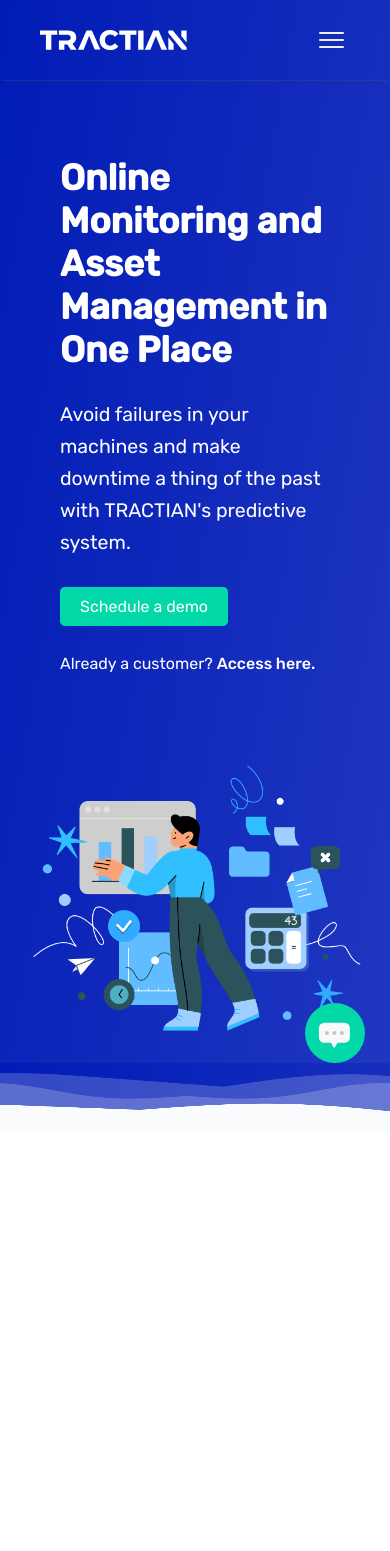
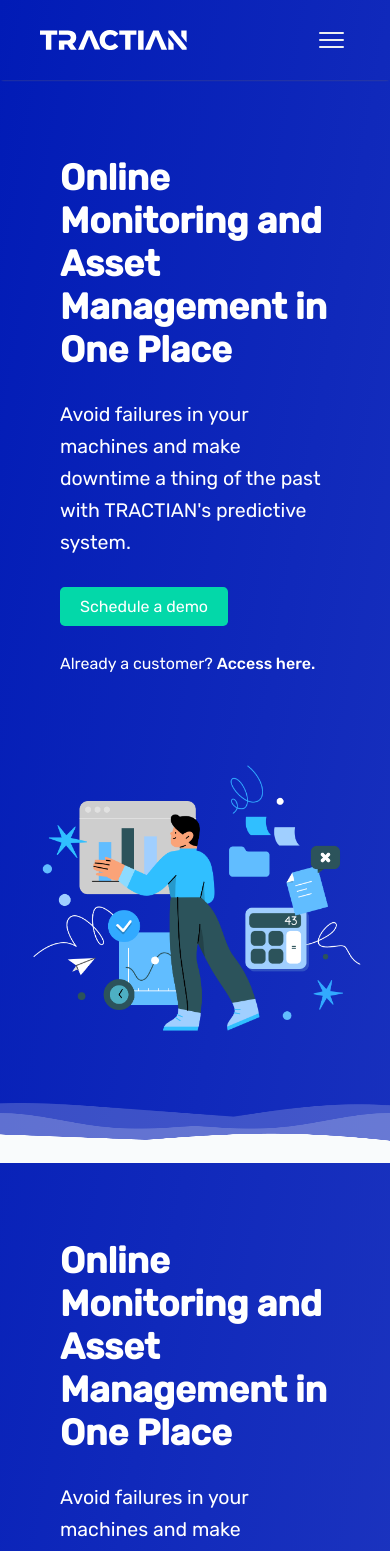
Before and after one commit to pedrotrasfereti/tractian-landing-page, a React (Vite) app: page / in a window 390 px wide. Shown: the top 1551 px of the page. Before the commit the page ends 1133 px from the top, so only its background shows below. Built offline with nearby package versions, Linux system fonts and the light colour scheme.

Commit message:
fix: waves positioning

```diff
--- a/src/App.tsx
+++ b/src/App.tsx
@@ -12,6 +12,7 @@
       <Header />
       <main id="main-page">
         <Home />
+        <Home />
       </main>
 
       <Bubble />
--- a/src/components/Bubble/styles.css
+++ b/src/components/Bubble/styles.css
@@ -2,7 +2,7 @@
   cursor: pointer;
   background-color: var(--caribbean-green);
   position: absolute;
-  bottom: 0;
+  bottom: 25px;
   right: 25px;
   height: 60px;
   width: 60px;
--- a/src/components/Home/styles.css
+++ b/src/components/Home/styles.css
@@ -6,10 +6,15 @@
   .RowContainer>.Illustration {
     width: 375px !important;
   }
+
+  .Illustration {
+    margin-bottom: 100px;
+  }
 }
 
 .Home {
   position: relative;
+  min-height: calc(100vh - 80px);
 }
 
 .RowContainer {
@@ -72,18 +77,13 @@
 }
 
 /* waves */
-.Waves {
-  position: relative;
-  top: 70px;
-}
-
 .Wave {
   position: absolute;
   bottom: 0;
   left: 0;
   width: 100%;
+  animation-delay: 0s;
   z-index: -1000;
-  animation-delay: 0s;
 }
 
 .Wave1 {
@@ -101,6 +101,7 @@
   opacity: .2;
   animation: wavvy 30s linear infinite;
 }
+
 
 .Wave3 {
   height: 30px;
```
